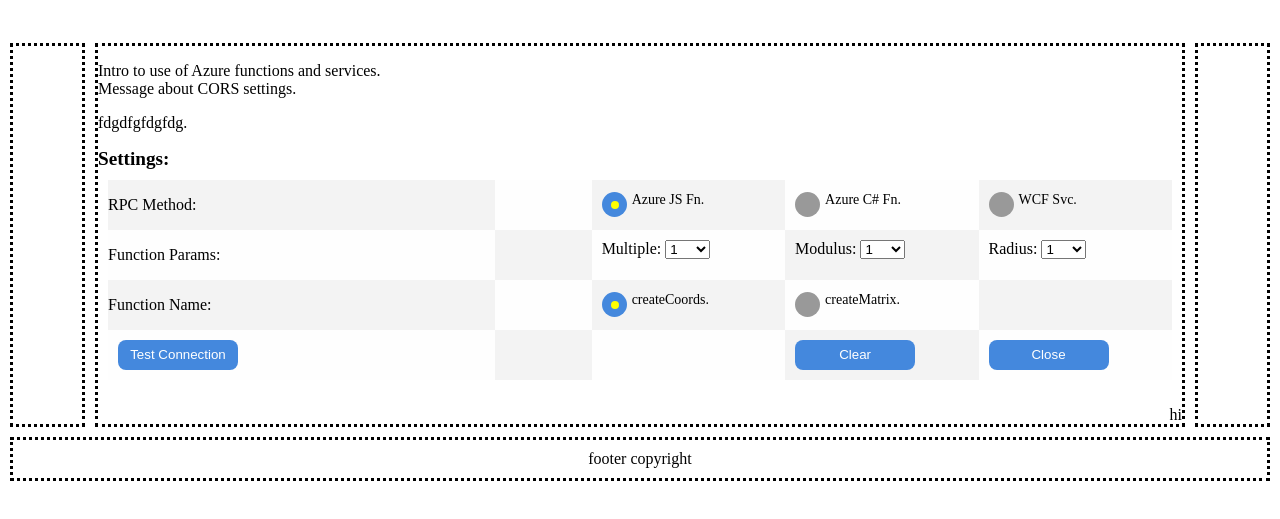
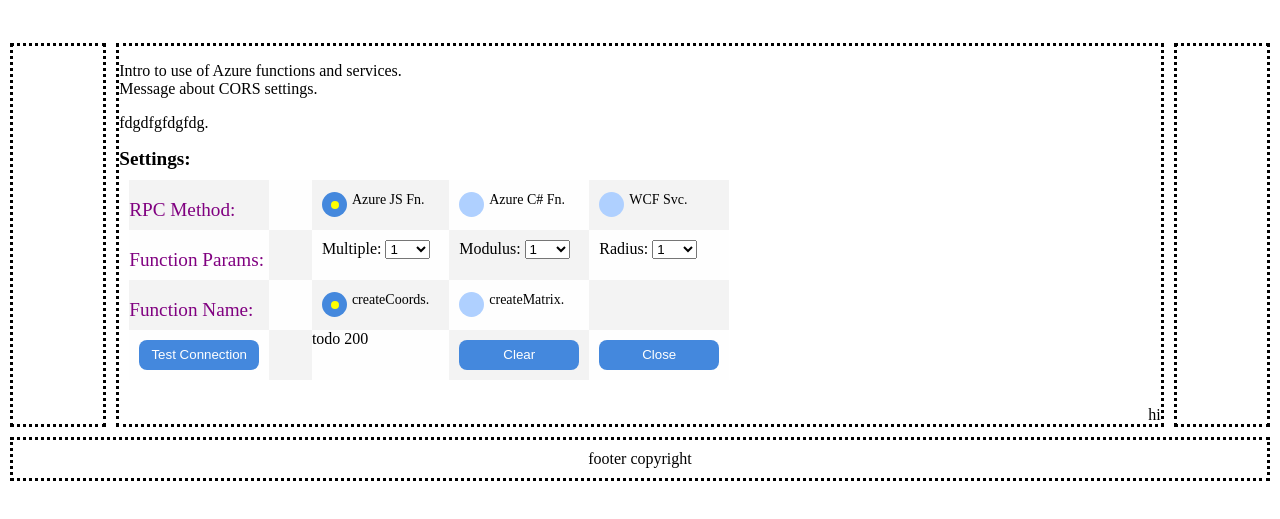
Before and after one commit to Sajeewa-Diss/WebPageTester, a plain HTML site: page AzureTester.html in a window 1280 px wide. Shown: the part 121-640 px from the top of the page. Drawn offline with Linux system fonts and the light colour scheme.

Commit message:
UI savepoint
reading for starting GET method

```diff
--- a/AzureTester.html
+++ b/AzureTester.html
@@ -67,9 +67,9 @@
 
         #controlgrid {
             display: grid;
-            grid-template-columns: 4fr 1fr 2fr 2fr 2fr;
+            grid-template-columns: 3fr 1fr 3fr 3fr 3fr;
             grid-auto-rows: 50px;
-            max-width: 1200px;
+            max-width: 600px;
             min-width: 600px;
             padding:10px
         }
@@ -145,13 +145,13 @@
             left: 0;
             height: 25px;
             width: 25px;
-            background-color: #999999;
+            background-color: #AFD0FF; /*//#999999;*/
             border-radius: 50%;
         }
 
         /* On mouse-over, add a lighter grey background color */
         .radiocontainer:hover input ~ .checkmark {
-            background-color: #AAAAAA;
+            background-color: #88BBFF; /*#AAAAAA;*/
         }
 
         /* When the radio button is checked, add a blue background */
@@ -200,6 +200,11 @@
             font-weight: bold;
         }
 
+        .sectionheading {
+            font-size: larger;
+            color: purple;
+        }
+
 
 
 
@@ -235,7 +240,7 @@
 
                 <div id="controlgrid">
                     <div>
-                        <p>RPC Method:</p>
+                        <p class="sectionheading">RPC Method:</p>
                     </div>
                     <div></div>
                     <div class="radiogroupcontainer">
@@ -260,14 +265,14 @@
                         </label>
                     </div>
                     <div>
-                        <p>Function Params:</p>
+                        <p class="sectionheading">Function Params:</p>
                     </div>
                     <div></div>
                     <div class="selectcontainer">Multiple: <select class="select" required id="ddlMultiple"></select></div>
                     <div class="selectcontainer">Modulus: <select class="select" required id="ddlModulus"></select></div>
                     <div class="selectcontainer">Radius: <select class="select" required id="ddlRadius"></select></div>
                     <div>
-                        <p>Function Name:</p>
+                        <p class="sectionheading">Function Name:</p>
                     </div>
                     <div></div>
                     <div class="radiogroupcontainer">
@@ -290,7 +295,7 @@
                         <input type="button" id="testBut" class="blueButton" value="Test Connection" />
                     </div>
                     <div></div>
-                    <div></div>
+                    <div> todo 200</div>
                     <div class="buttoncontainer">
                         <input type="button" id="resetBut" class="blueButton" value="Clear" />
                     </div>
```
